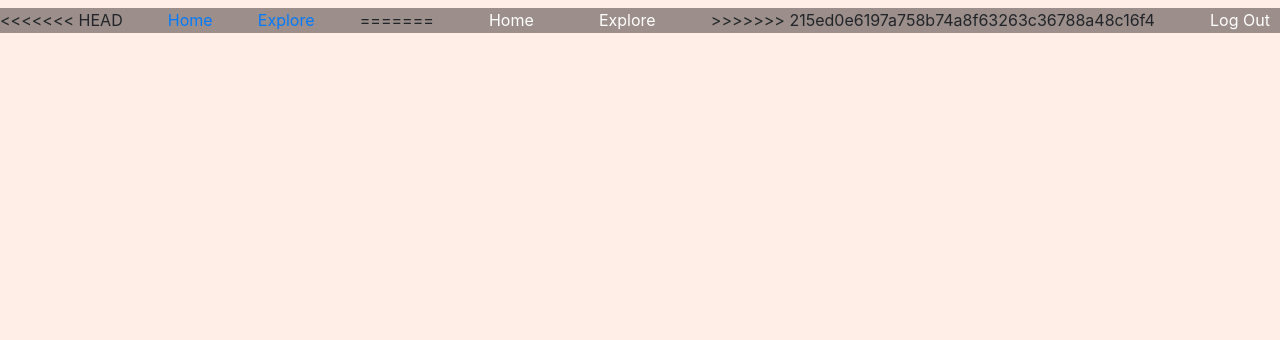
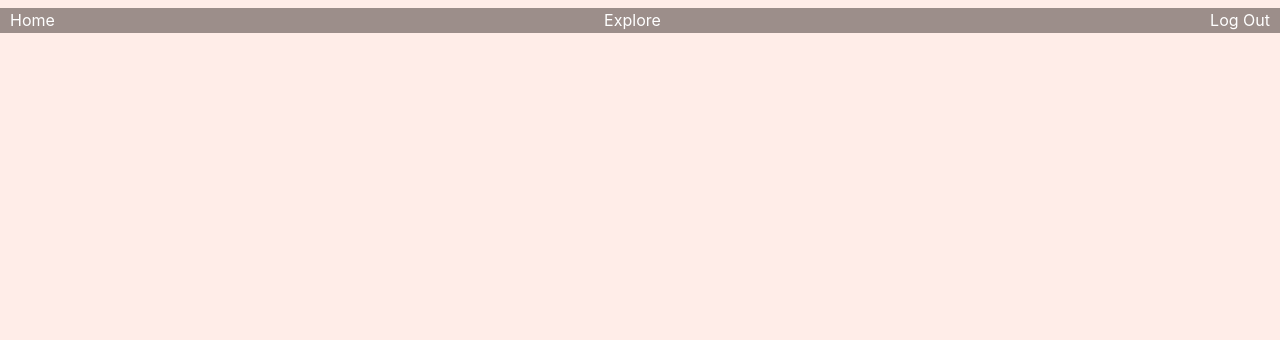
Before and after one commit to Christine516/shopFinder, a Python web app: template templates/home.html in a window 1280 px wide. Shown: the part 106-446 px from the top of the page. Run offline with Jinja, Linux system fonts and the light colour scheme; the template is opened without the code that fills it, so the values that code supplies are empty; some libraries are stand-ins or nearby versions.

Commit message:
removed random text

```diff
--- a/templates/home.html
+++ b/templates/home.html
@@ -17,13 +17,8 @@
     </section>
     <section id = "outerWrap">
         <div id = "navBar">
-<<<<<<< HEAD
-          <a id = "homeTab" href = "/">Home</a>
-          <a href = "/allPosts">Explore</a>
-=======
           <a class = "navBar_options" href = "/">Home</a>
           <a class = "navBar_options" href = "/allUserPosts">Explore</a>
->>>>>>> 215ed0e6197a758b74a8f63263c36788a48c16f4
           <div>
             <a class = "navBar_options" href = "/Logout">Log Out</a>
           </div>
```
